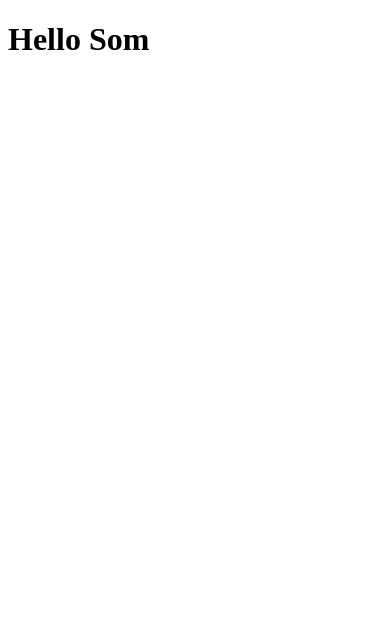
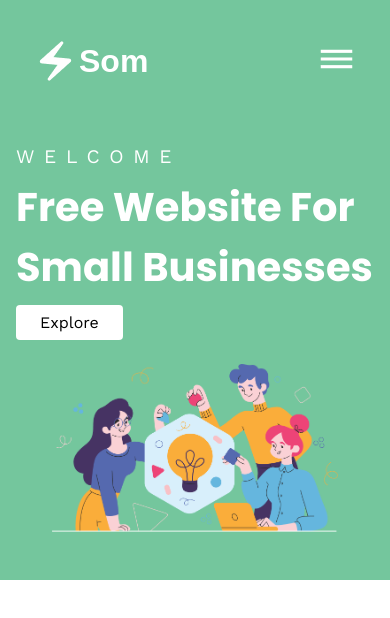
Before and after one commit to Somkash/website-for-less, a plain HTML site: page index.html in a window 390 px wide. Drawn offline with nearby package versions, Linux system fonts and the light colour scheme.

Commit message:
complete hero section for mobile

```diff
--- a/index.html
+++ b/index.html
@@ -4,10 +4,47 @@
     <meta charset="UTF-8">
     <meta http-equiv="X-UA-Compatible" content="IE=edge">
     <meta name="viewport" content="width=device-width, initial-scale=1.0">
-    <link rel="shortcut icon" href="spark-icon.svg" type="image/x-icon">
+    <link rel="shortcut icon" href="images/electric-bolt-color.png" type="image/x-icon">
+    <link rel="stylesheet" href="style.css">
     <title>Som Developers</title>
 </head>
 <body>
-    <h1>Hello Som</h1>
+    <section class="hero">
+        <header>
+            <div class="logo">
+                <img src="images/electric-bolt.png" alt="logo of SOM">
+                <h2>Som</h2>
+            </div>
+            <div class="open-menu">
+                <img src="images/open-menu-icon.png" alt="open menu button">
+            </div>
+            <nav>
+                <ul>
+                    <li><a href="#"></a>Home</li>
+                    <li><a href="#"></a>Portfolio</li>
+                    <li><a href="#"></a>Service</li>
+                    <li><a href="#"></a>Contact</li>
+                </ul>
+            </nav>
+        </header>
+
+        <div class="hero_content">
+            <div class="hero-description">
+                <div class="tagline">Welcome</div>
+                <div class="hero_main-heading">
+                    Free Website For Small Businesses
+                </div>
+                <div class="explore-cta">
+                    <a href="#">Explore</a>
+                </div>
+
+            </div>
+            <div class="hero_illustration">
+                <img src="images/hero-illustration.png" alt="coder illustration">
+            </div>
+        </div>
+
+
+    </section>
 </body>
 </html>
--- a/style.css
+++ b/style.css
@@ -0,0 +1,86 @@
+@import url('https://fonts.googleapis.com/css2?family=Poppins:wght@400;700&family=Work+Sans:wght@400;700&display=swap');
+
+:root{
+    --hero-bg: var(#74C69D);
+}
+
+body{
+    margin:0;
+    padding:0;
+    box-sizing: border-box;
+    font-family: 'Work Sans', sans-serif;
+
+}
+
+a{
+    text-decoration:none;
+    color:inherit;
+}
+
+.hero{
+    background-color: #74C69D;
+    min-width: 350px;
+    color:white;
+}
+header{
+    display:flex;
+    justify-content:space-between;
+    align-items:center;
+    padding: 1rem 2rem;
+}
+
+.hero .logo{
+    display:flex;
+    align-items:center;
+}
+
+.hero .logo h2{
+    color:white;
+    font-family: "work-sans", sans-serif;
+    font-size:2em;
+}
+
+.hero header .open-menu{
+    cursor:pointer;
+}
+
+.hero nav{
+    display:none;
+}
+.hero_content{
+    padding: 1rem;
+}
+.hero .tagline{
+    text-transform:uppercase;
+    font-size:1.2em;
+    letter-spacing: .5em;
+    line-height: 2em;
+}
+
+.hero .hero_main-heading{
+    font-size: 2.5em;
+    font-weight:bold;
+    font-family: "Poppins", 'Gill Sans', 'Gill Sans MT', Calibri, 'Trebuchet MS', sans-serif;
+}
+
+.explore-cta{
+    margin: 1rem 0;
+}
+.explore-cta a{
+    font-size: 1em;
+    color:black;
+    background-color:white;
+    padding: .5rem 1.5rem;
+    border-radius: 4px;;
+}
+
+.hero_illustration{
+    margin-block:2rem;
+}
+
+.hero_illustration img{
+    display:block;
+    width:80%;
+    margin: 1rem auto;
+
+}
```
Also changed, not shown: images/coder-svg.svg (added), images/coder-undraw.png (added), images/coder.jpg (added), images/electric-bolt-color.png (added), images/electric-bolt.png (added), images/hero-illustration.png (added), images/open-menu-icon.png (added).
